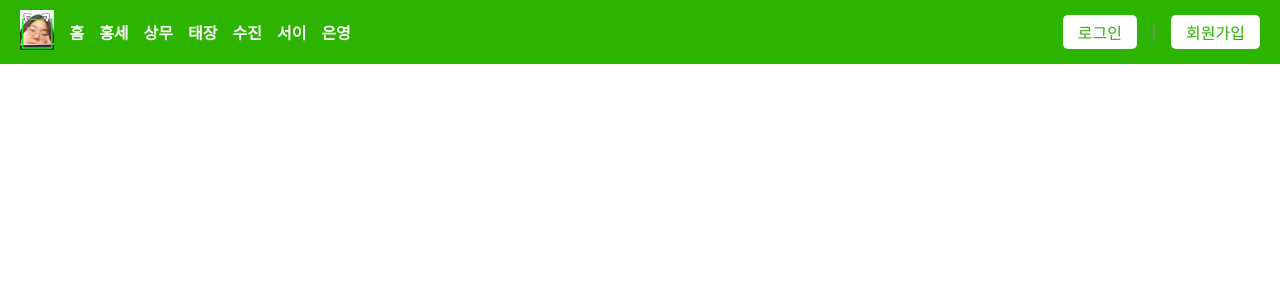
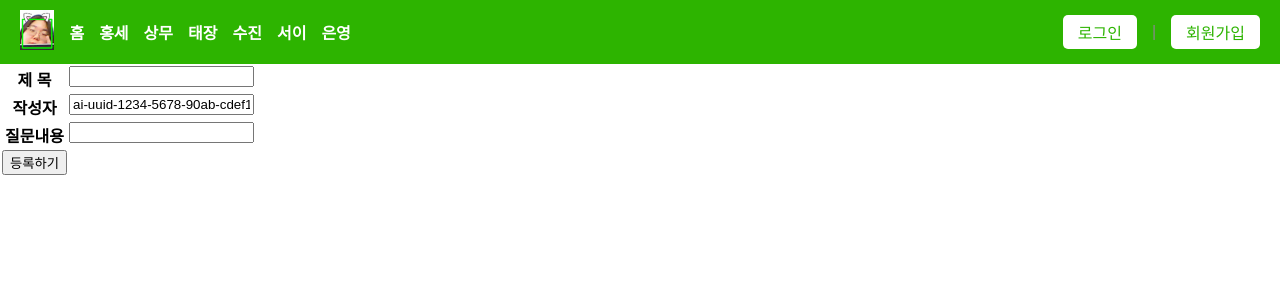
Before and after one commit to HexagonLab-s-SilverPlus/react, a React (Create React App) app: page /qna/write in a window 1280 px wide. Shown: the top 300 px of the page. Built offline with nearby package versions, Linux system fonts and the light colour scheme.

Commit message:
feat: qna insert

```diff
--- a/src/pages/qna/QNAList.js
+++ b/src/pages/qna/QNAList.js
@@ -1,15 +1,23 @@
 import React from 'react';
 import { useNavigate } from 'react-router-dom';
+import axios from 'axios';
+
 import SideBar from '../../components/common/SideBar';
 import QNAHeader from '../../components/qna/QNAHeader';
-import styles from './QNAList.module.css'
+import styles from './QnAList.module.css'
 
-function QNAList() {
+
+const QnAList = () => {
 
   const navigate = useNavigate();
 
-  const handleMoveDetailView= () => {
+  const handleMoveDetailView = () => {
     navigate("/");
+  };
+
+  //등록 페이지 이동
+  const handleWriteClick = () => {
+    navigate('/qna/write');
   };
 
   return (
@@ -24,7 +32,7 @@ function QNAList() {
               <option value="date">날짜</option>
           </select>
           <input className={styles.qnaInput}></input>
-          <button className={styles.qnaInputBTN}>등 록</button>
+          <button className={styles.qnaInputBTN} onClick={handleWriteClick}>등 록</button>
         </div>
         <table className={styles.qnaListTable}>
           <tr>
@@ -98,6 +106,6 @@ function QNAList() {
       </div>
     </div>
   );
-}
+};
 
-export default QNAList;
+export default QnAList;
--- /dev/null
+++ b/src/pages/qna/QnAWrite.js
@@ -0,0 +1,70 @@
+import React, {useState, use} from 'react';
+import axios from 'axios';
+import { useNavigate } from 'react-router-dom';
+
+const QnAWrite = () => {
+    const navigate = useNavigate();
+
+    const [formData, setFormData] = useState({
+        qnaTitle: null,       // 제목
+        qnaWCreateBy: "ai-uuid-1234-5678-90ab-cdef12345678",   // 질문자
+        qnaWContent: null,    // 질문내용
+        qnaADContent: null,    // 답변내용
+        qnaADCreateBy: null,  // 답변자
+        qnaADUpdateBy: null,  // 답변자(수정)
+    });
+
+    const handleChange = (e) => {
+        const { name, value, type, checked } = e.target;
+        setFormData((prevFormData) => ({
+            ...prevFormData,
+            [name]: value,
+
+        }));
+    };
+
+    const handleSubmit = async (e) => {
+        e.preventDefault(); // 기본 폼 제출 방지 (submit 이벤트 취소함)
+
+        const data = new FormData();
+        Object.entries(formData).forEach(([key, value]) => data.append(key, value));
+        // if(file){
+        //     data.append('ofile', file); // 첨부파일 추가
+        // }
+
+        try {
+            await axios.post('http://localhost:8080/qna', data);
+            alert('QnA 등록 성공');
+            // 게시글 등록이 성공되면 공지 목록 페이지로 이동
+            navigate('/qna');
+        } catch (error) {
+            console.error('게시글 등록 실패', error);
+            alert('새 게시글 등록 실패');
+        }
+    };
+
+    return (
+        <div>
+            <form
+            onSubmit={handleSubmit}
+            encType="multipart/form-data">
+                <table>
+                    <tr>
+                        <th>제 목</th>
+                        <input type="text" name="qnaTitle" onChange={handleChange}></input>
+                    </tr>
+                    <tr>
+                        <th>작성자</th>
+                        <input type="text" name="qnaWCreateBy" value={formData.qnaWCreateBy} onChange={handleChange}></input>
+                    </tr>
+                    <tr>
+                        <th>질문내용</th>
+                        <input type="text" name="qnaWContent" onChange={handleChange}></input>
+                    </tr>
+                    <input type='submit' value="등록하기" />
+                </table>
+            </form>
+        </div>
+    );
+}
+export default QnAWrite;
--- a/src/routers/qnaRouter.js
+++ b/src/routers/qnaRouter.js
@@ -1,10 +1,12 @@
 // src/routers/noticeRouter.js
 import React from 'react';
 import { Route } from 'react-router-dom';
-import QNAList from '../pages/qna/QNAList';
+import QnAList from '../pages/qna/QnAList';
+import QnAWrtie from '../pages/qna/QnAWrite'
 
 const qnaRouter = [
-    <Route path="/qna" element={<QNAList />} />,
+    <Route path="/qna" element={<QnAList />} />,
+    <Route path="/qna/write" element={<QnAWrtie />} />,
 ];
 
 export default qnaRouter;
```
